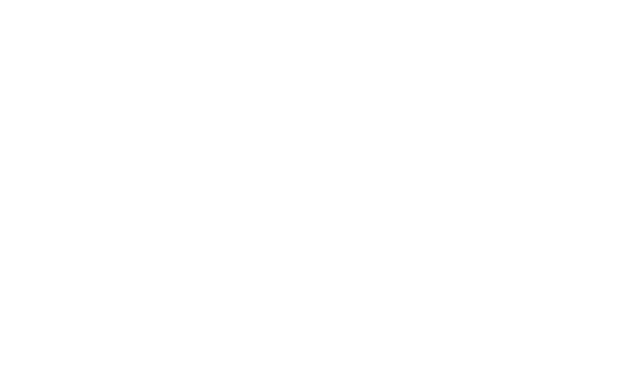
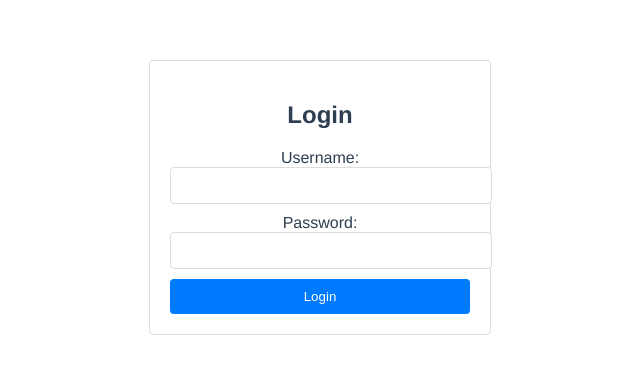
Before and after one commit to Plueres/Website, a Vue app: page /login in a window 1280 px wide. Before the commit this address had no page. Shown: the top 374 px of the page, without its empty margins (320-960 px from the left). Built offline with nearby package versions, Linux system fonts and the light colour scheme.

Commit message:
refactor: Update API endpoint for fetching games data in DashboardPage.vue

```diff
--- /dev/null
+++ b/src/components/auth/LoginPage.vue
@@ -0,0 +1,93 @@
+<template>
+    <div class="login">
+        <h2>Login</h2>
+        <form @submit.prevent="login" v-if="!isLoggedIn">
+            <div>
+                <label for="username">Username:</label>
+                <input type="text" v-model="username" required />
+            </div>
+            <div>
+                <label for="password">Password:</label>
+                <input type="password" v-model="password" required />
+            </div>
+            <button type="submit">Login</button>
+        </form>
+        <div v-else>
+            <p>You are already logged in.</p>
+            <button @click="logout">Logout</button>
+        </div>
+        <p v-if="error">{{ error }}</p>
+    </div>
+</template>
+
+<script>
+export default {
+    data() {
+        return {
+            username: '',
+            password: '',
+            error: ''
+        };
+    },
+    computed: {
+        isLoggedIn() {
+            return !!localStorage.getItem('token');
+        }
+    },
+    methods: {
+        async login() {
+            try {
+                const response = await fetch('http://localhost:3000/api/auth', {
+                    method: 'POST',
+                    headers: {
+                        'Content-Type': 'application/json'
+                    },
+                    body: JSON.stringify({ username: this.username, password: this.password })
+                });
+                const data = await response.json();
+                if (data.error) {
+                    this.error = data.error;
+                } else {
+                    // Handle successful login (e.g., store token, redirect)
+                    localStorage.setItem('token', data.token);
+                    this.$router.push('/dashboard');
+                }
+            } catch (err) {
+                this.error = 'An error occurred. Please try again.';
+            }
+        },
+        logout() {
+            localStorage.removeItem('token');
+            this.$router.push('/login');
+        }
+    }
+};
+</script>
+
+<style scoped>
+.login {
+    max-width: 300px;
+    margin: 0 auto;
+    padding: 20px;
+    border: 1px solid #ddd;
+    border-radius: 4px;
+}
+
+input {
+    width: 100%;
+    padding: 10px;
+    margin-bottom: 10px;
+    border: 1px solid #ddd;
+    border-radius: 4px;
+}
+
+button {
+    width: 100%;
+    padding: 10px;
+    background-color: #007bff;
+    color: white;
+    border: none;
+    border-radius: 4px;
+    cursor: pointer;
+}
+</style>
--- a/src/components/cms/DashboardPage.vue
+++ b/src/components/cms/DashboardPage.vue
@@ -25,7 +25,6 @@
 
 <script>
 export default {
-    name: 'DashboardPage',
     data() {
         return {
             data: null,
@@ -41,7 +40,7 @@ export default {
             try {
                 const response = await fetch('http://localhost:3000/api/get-all', {
                     headers: {
-                        'x-api-key': 'Bearer 8f3b2c1d-4e5f-6a7b-8c9d-0e1f2a3b4c5d' // Replace with your actual API key
+                        'x-api-key': `Bearer ${process.env.VUE_APP_API_KEY}` // Use environment variable
                     }
                 });
                 const result = await response.json();
--- a/src/router/index.js
+++ b/src/router/index.js
@@ -19,11 +19,18 @@ const routes = [
         path: '/dashboard',
         name: 'Dashboard',
         component: DashboardPage,
+        meta: { requiresAuth: true }, // Protect this route
     },
     {
         path: '/dashboard/games/get',
         name: 'GetGames',
         component: GetGames,
+        meta: { requiresAuth: true }, // Protect this route
+    },
+    {
+        path: '/login',
+        name: 'Auth',
+        component: () => import('@/components/auth/LoginPage.vue'),
     }
 ];
 
@@ -32,4 +39,16 @@ const router = createRouter({
     routes
 });
 
+// Navigation guard to check for authentication
+router.beforeEach((to, from, next) => {
+    const requiresAuth = to.matched.some(record => record.meta.requiresAuth);
+    const token = localStorage.getItem('token');
+
+    if (requiresAuth && !token) {
+        next('/login');
+    } else {
+        next();
+    }
+});
+
 export default router;
--- a/vue.config.js
+++ b/vue.config.js
@@ -1,4 +1,7 @@
 const { defineConfig } = require('@vue/cli-service')
 module.exports = defineConfig({
-  transpileDependencies: true
+  transpileDependencies: true,
+  devServer: {
+    proxy: 'http://localhost:3000',
+  },
 })
```
Also changed, not shown: 1 other file (tests, documents, lock files or other folders).
